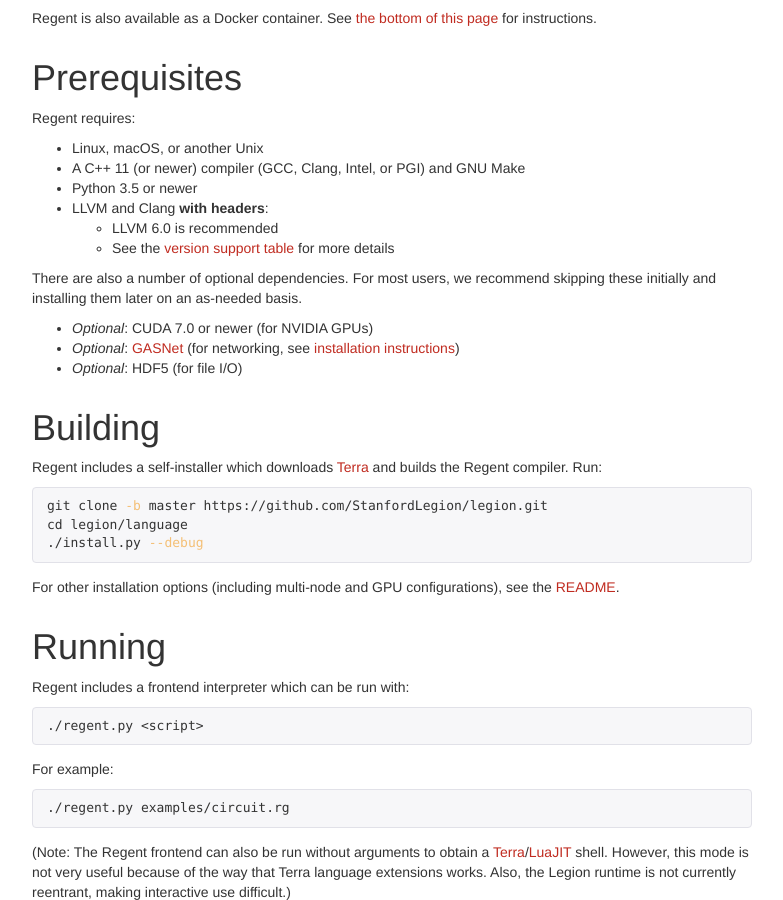
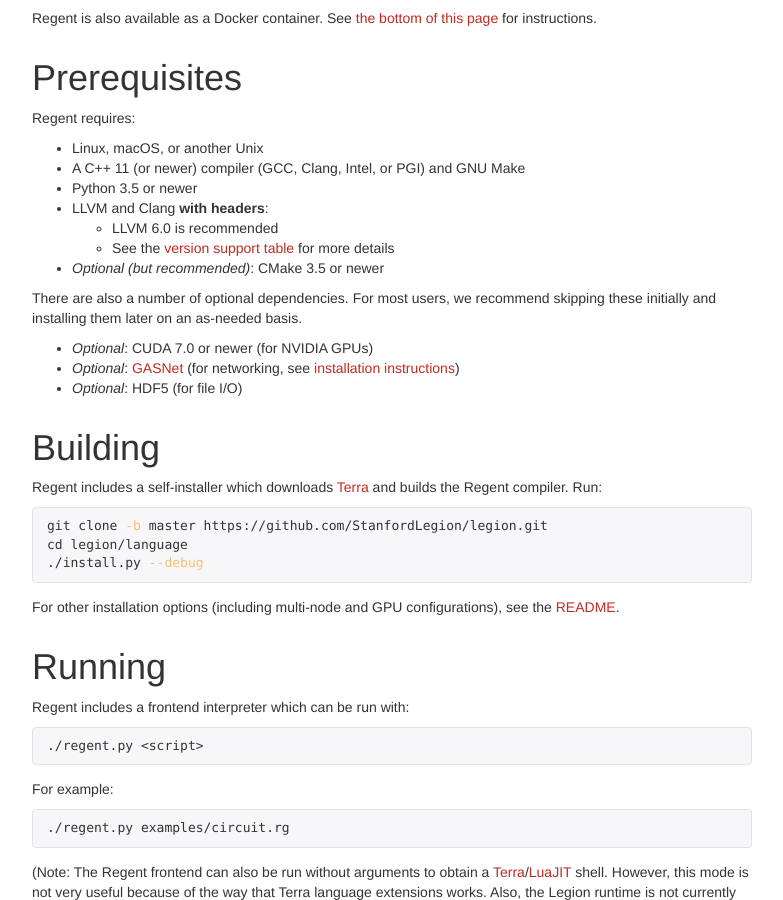
Before and after one commit to StanfordLegion/regent-lang.org, a Jekyll site: the page built from install.md, in a window 1280 px wide and 900 px high, scrolled down 1034 px. Shown: the whole window, without its empty margins (248-1031 px from the left). Built offline with Jekyll 4.4.1, drawn with Linux system fonts in a browser that asks for light colours; nearby versions of some CDN libraries; Markdown is read by kramdown in place of the engine named in the settings.

Commit message:
Add note on CMake dependency.

```diff
--- a/install.md
+++ b/install.md
@@ -65,6 +65,7 @@
   * LLVM and Clang **with headers**:
       * LLVM 6.0 is recommended
       * See the [version support table](https://github.com/terralang/terra#supported-llvm-versions) for more details
+  * *Optional (but recommended)*: CMake 3.5 or newer
 
 There are also a number of optional dependencies. For most users, we
 recommend skipping these initially and installing them later on an
```
